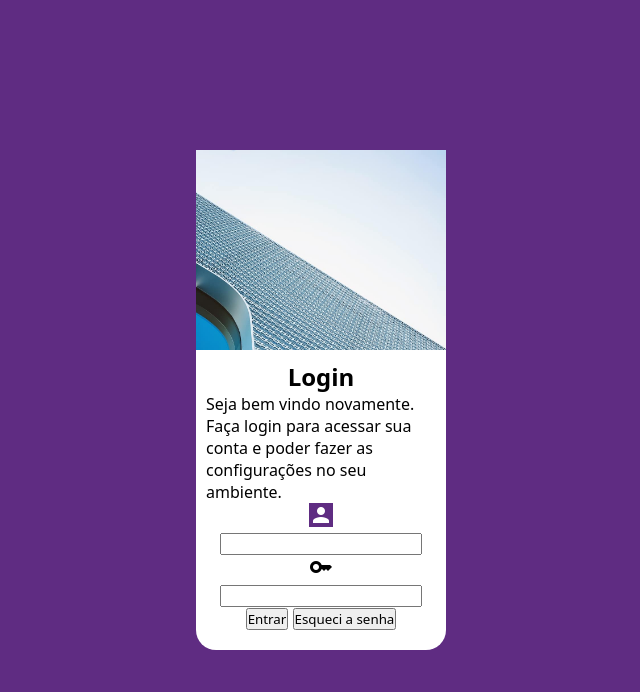
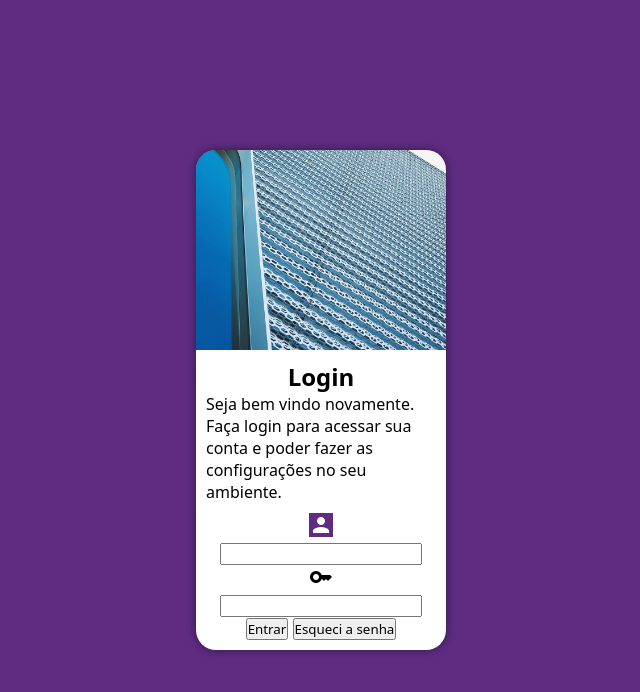
Before and after one commit to Ray-BT/projeto-login, a plain HTML site: page index.html in a window 1280 px wide. Shown: the whole page, without its empty margins (319-959 px from the left). Drawn offline with Linux system fonts and the light colour scheme.

Commit message:
tela de login

```diff
--- a/estilo/style.css
+++ b/estilo/style.css
@@ -32,17 +32,20 @@ section#login {
     top: 50%;
     left: 50%;
     transform: translate(-50%, -50%);
+    overflow: hidden;
 
 
     border-radius: 20px;
     background-color: white;
     width: 250px;
     height: 500px;
+    box-shadow: 0px 0px 10px rgba(0, 0, 0, 0.493);
 }
 
 div#imagem {
     background: #5f2c82 url(../imagens/metal.jpg) no-repeat;
     background-size: cover;
+    background-position: left bottom;
     height: 200px;
 }
 
@@ -53,6 +56,10 @@ div#formulario {
 
 div#formulario > h1 {
     text-align: center;
+}
+
+div#formulario > p {
+    padding-bottom: 10px;
 }
 
 .divlogin {
--- a/estilos/media-query.css
+++ b/estilos/media-query.css
@@ -0,0 +1 @@
+@charset "UTF-8";
```
Also changed, not shown: index.html (+1 -1 lines).
